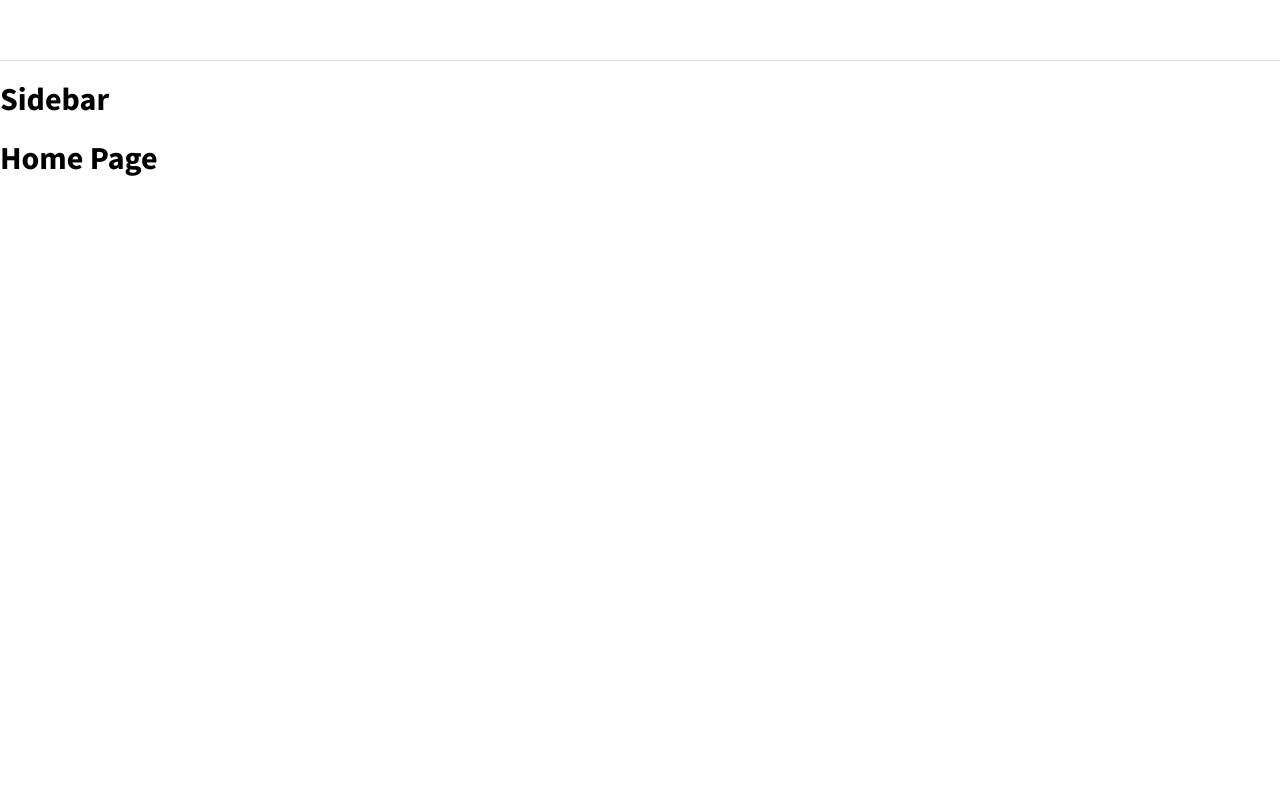
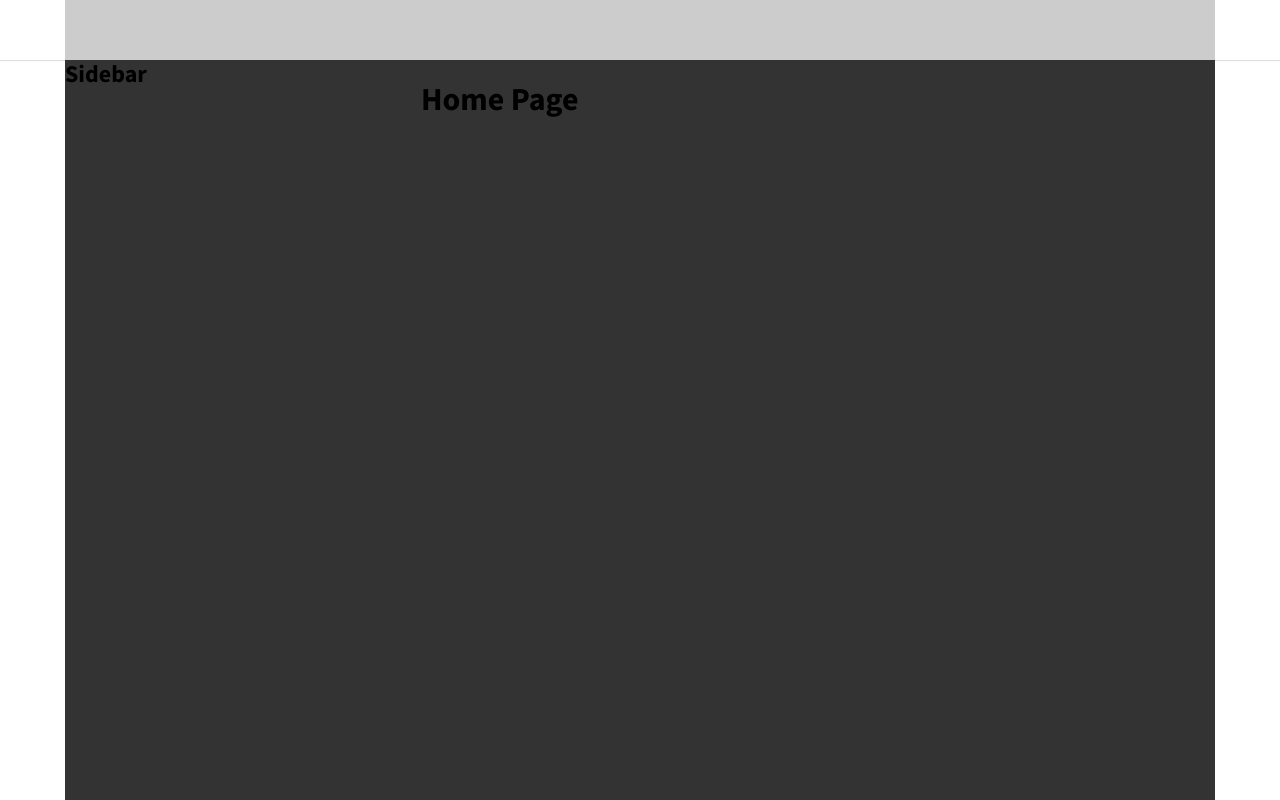
Before and after one commit to hoangitk17/Tiktok_Clone, a React (Create React App) app: page / in a window 1280 px wide. Shown: the top 800 px of the page. Built offline with nearby package versions, Linux system fonts and the light colour scheme.

Commit message:
Add base css for layout

```diff
--- a/src/components/GlobalStyles/GlobalStyles.scss
+++ b/src/components/GlobalStyles/GlobalStyles.scss
@@ -3,6 +3,8 @@
 
 :root {
   --primary: #fe2c55;
+  --default-layout-header-height: 60px;
+  --default-layout-width: 1150px;
 }
 
 * {
--- /dev/null
+++ b/src/components/Layout/DefaultLayout/DefaultLayout.module.scss
@@ -0,0 +1,16 @@
+.wrapper {
+  display: flex;
+  flex-direction: column;
+  align-items: center;
+}
+
+.container {
+  width: var(--default-layout-width);
+  min-height: 1000px;
+  background-color: #333;
+  display: flex;
+}
+
+.content {
+  flex: 1;
+}
--- /dev/null
+++ b/src/components/Layout/DefaultLayout/Sidebar/Sidebar.module.scss
@@ -0,0 +1,3 @@
+.wrapper {
+  width: 356px;
+}
--- a/src/components/Layout/DefaultLayout/Sidebar/index.js
+++ b/src/components/Layout/DefaultLayout/Sidebar/index.js
@@ -1,5 +1,13 @@
+import styles from './Sidebar.module.scss';
+import classNames from 'classnames/bind';
+const cx = classNames.bind(styles);
+
 function Sidebar() {
-  return <h1>Sidebar</h1>;
+  return (
+    <aside className={cx('wrapper')}>
+      <h2>Sidebar</h2>
+    </aside>
+  );
 }
 
 export default Sidebar;
--- a/src/components/Layout/DefaultLayout/index.js
+++ b/src/components/Layout/DefaultLayout/index.js
@@ -1,13 +1,16 @@
 import Header from '../components/Header';
 import Sidebar from './Sidebar';
+import styles from './DefaultLayout.module.scss';
+import classNames from 'classnames/bind';
 
+const cx = classNames.bind(styles);
 function DefaultLayout({ children }) {
   return (
-    <div>
+    <div className={cx('wrapper')}>
       <Header></Header>
-      <div className="container">
+      <div className={cx('container')}>
         <Sidebar></Sidebar>
-        <div className="content">{children}</div>
+        <div className={cx('content')}>{children}</div>
       </div>
     </div>
   );
--- a/src/components/Layout/components/Header/Header.module.scss
+++ b/src/components/Layout/components/Header/Header.module.scss
@@ -1,4 +1,13 @@
 .wrapper {
-  height: 60px;
+  width: 100%;
+  height: var(--default-layout-header-height);
   box-shadow: 0px 1px 1px rgba(0, 0, 0, 12%);
+  display: flex;
+  justify-content: center;
 }
+
+.inner {
+  height: 100%;
+  width: var(--default-layout-width);
+  background-color: #ccc;
+}
```
